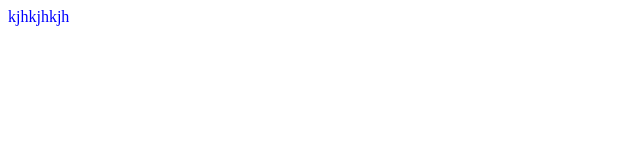
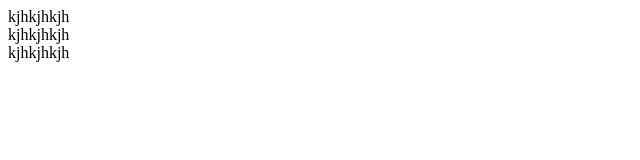
Before and after one commit to omarbougarne98/side, a plain HTML site: page index.html in a window 1280 px wide. Shown: the whole page, without its empty margins (0-640 px from the left). Drawn offline with Linux system fonts and the light colour scheme.

Commit message:
Feat adding for loop

```diff
--- a/index.html
+++ b/index.html
@@ -12,12 +12,14 @@
 
     <script>
 
+        for(let i = 0; i<3; i++){
         const div = document.createElement("div");
         const content = document.createTextNode('kjhkjhkjh');
         div.appendChild(content);
         const main = document.getElementById("main")
         main.appendChild(div)
-        main.style.color = "blue";
+        }
+
 
     </script>
 </body>
```
